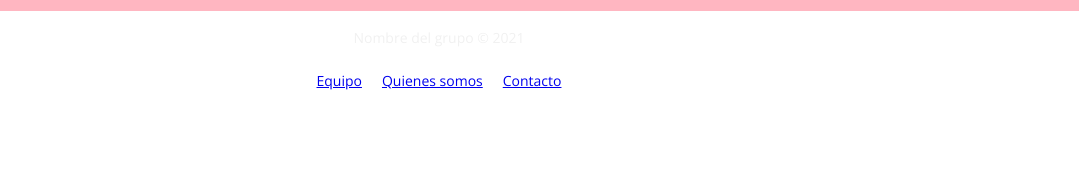
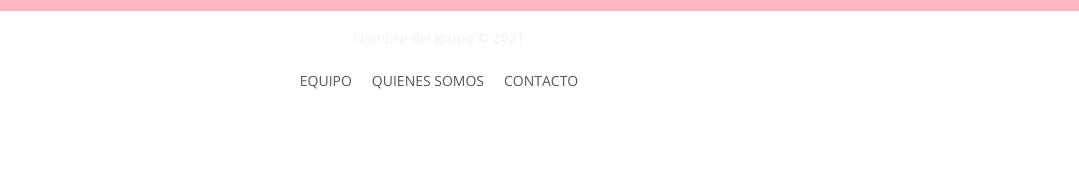
Before and after one commit to Adalab/project-promo-n-module-1-team-2, a plain HTML site: page index.html in a window 1280 px wide. Shown: the part 2377-2552 px from the top of the page, 201-1280 px from the left. Drawn offline with nearby package versions, Linux system fonts and the light colour scheme.

Commit message:
upload nav

```diff
--- a/index.html
+++ b/index.html
@@ -208,14 +208,14 @@
       <p class="copy">Nombre del grupo &copy; 2021</p>
       <nav class="footer-nav">
         <ul class="footer-ul footer-nav" >
-          <li class="footer-item">
-            <a  href="./index.html#team-section">Equipo</a>
+          <li>
+            <a class="footer-item"  href="./index.html#team-section">EQUIPO</a>
           </li>
-          <li class="footer-item">
-            <a  href="./index.html#who-we-are">Quienes somos</a>
+          <li >
+            <a class="footer-item"  href="./index.html#who-we-are">QUIENES SOMOS</a>
           </li>
-          <li class="footer-item">
-            <a  href="./contact.html">Contacto</a></li>
+          <li>
+            <a  class="footer-item" href="./contact.html">CONTACTO</a></li>
         </ul>
       </nav>
       <img src="./css/img/adalab_brand.png" alt="" class="adalab" />
```
